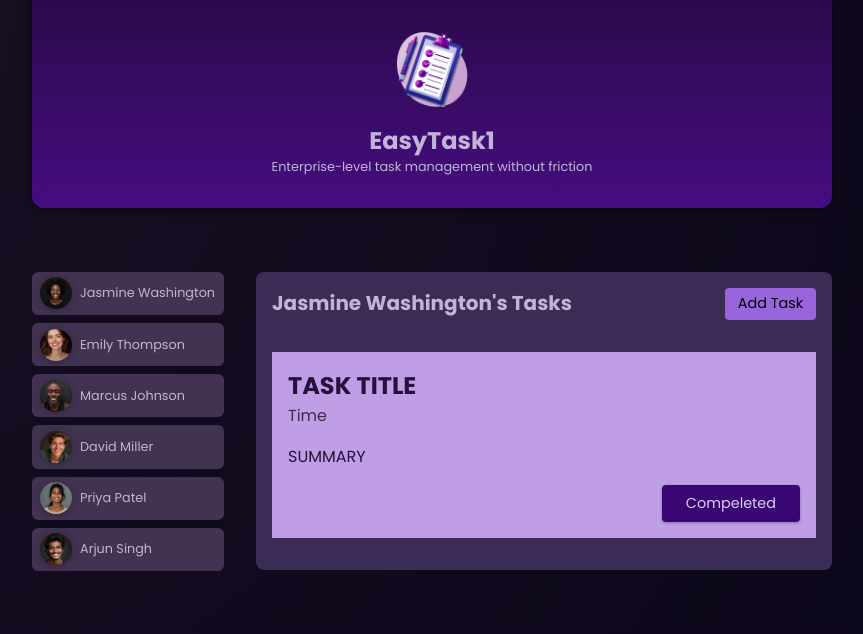
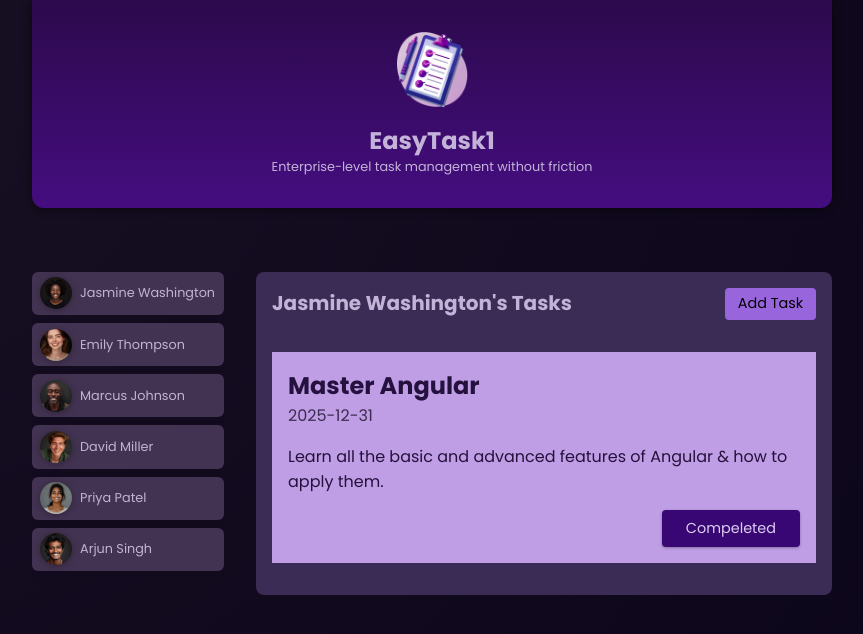
Before and after one commit to HamidrezaBahmani/AngularUsersTasksAngularTut, an Angular app: page / in a window 1280 px wide. Both pictures are taken after a click on the button "Jasmine Washington". Shown: the top 634 px of the page, without its empty margins (208-1071 px from the left). Built offline with nearby package versions, Linux system fonts and the light colour scheme.

Commit message:
wireup task Component

```diff
--- a/src/app/app.component.html
+++ b/src/app/app.component.html
@@ -9,7 +9,7 @@
     }
   </ul>
   @if (selectedUser) {
-  <app-tasks [name]="selectedUser.name" />
+  <app-tasks [userId]="selectedUser.id" [name]="selectedUser.name" />
   }@else {
   <p id="fallback">Select a user to see their tasks!</p>
   }
--- a/src/app/tasks/task/task.component.html
+++ b/src/app/tasks/task/task.component.html
@@ -1,7 +1,7 @@
 <article>
-  <h2>TASK TITLE</h2>
-  <time datetime="">Time</time>
-  <p>SUMMARY</p>
+  <h2>{{ task.title }}</h2>
+  <time datetime="">{{ task.dueDate }}</time>
+  <p>{{ task.summary }}</p>
   <p class="actions">
     <button>Compeleted</button>
   </p>
--- a/src/app/tasks/tasks.component.html
+++ b/src/app/tasks/tasks.component.html
@@ -7,8 +7,12 @@
   </header>
 
   <ul>
+    @for (task of selectedUserTasks; track task.id) {
+
     <li>
-      <app-task />
+      <app-task [task]="task" />
     </li>
+
+    }
   </ul>
 </section>
--- a/src/app/tasks/tasks.component.ts
+++ b/src/app/tasks/tasks.component.ts
@@ -9,5 +9,34 @@
   styleUrl: './tasks.component.css',
 })
 export class TasksComponent {
-  @Input() name?: string;
+  @Input({ required: true }) userId!: string;
+  @Input({ required: true }) name!: string;
+  tasks = [
+    {
+      id: 't1',
+      userId: 'u1',
+      title: 'Master Angular',
+      summary:
+        'Learn all the basic and advanced features of Angular & how to apply them.',
+      dueDate: '2025-12-31',
+    },
+    {
+      id: 't2',
+      userId: 'u3',
+      title: 'Build first prototype',
+      summary: 'Build a first prototype of the online shop website',
+      dueDate: '2024-05-31',
+    },
+    {
+      id: 't3',
+      userId: 'u3',
+      title: 'Prepare issue template',
+      summary:
+        'Prepare and describe an issue template which will help with project management',
+      dueDate: '2024-06-15',
+    },
+  ];
+  get selectedUserTasks() {
+    return this.tasks.filter((task) => task.userId === this.userId);
+  }
 }
```
Also changed, not shown: src/app/tasks/task/task.component.ts (+11 -3 lines).
